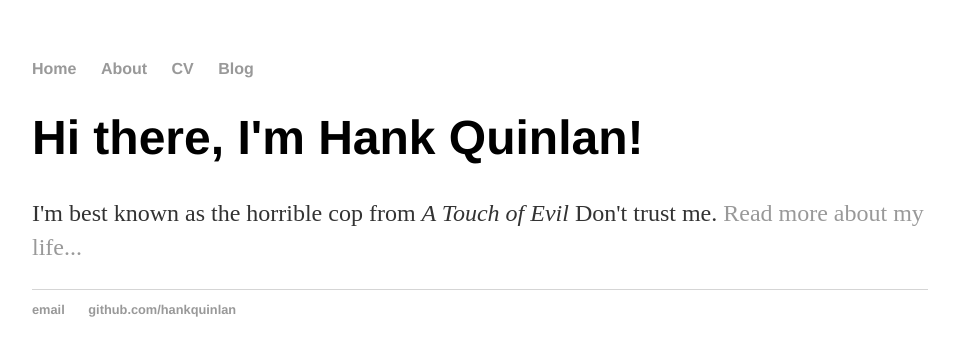
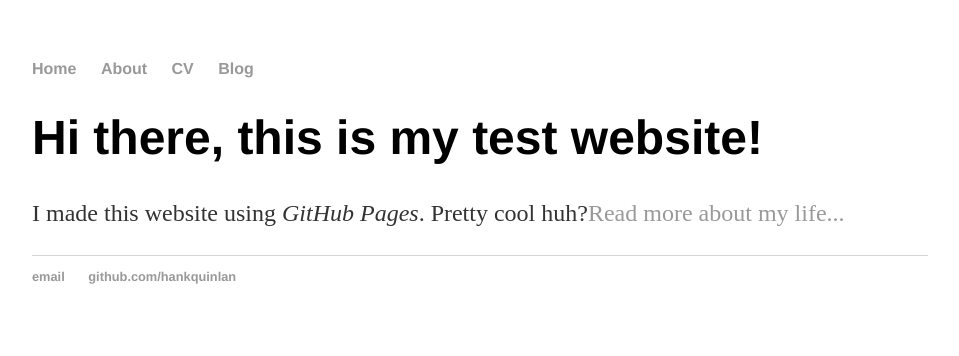
Before and after one commit to daltonr14/daltonr14.github.io, a Jekyll site: the page built from index.html, in a window 1280 px wide. Shown: the top 356 px of the page, without its empty margins (160-1119 px from the left). Built offline with Jekyll 4.4.1, drawn with Linux system fonts in a browser that asks for light colours.

Commit message:
Update index.html

```diff
--- a/index.html
+++ b/index.html
@@ -1,8 +1,8 @@
 ---
 layout: default
-title: Hank Quinlan, Horrible Cop
+title: The Joe Bloggs Blog
 ---
 <div class="blurb">
-	<h1>Hi there, I'm Hank Quinlan!</h1>
-	<p>I'm best known as the horrible cop from <em>A Touch of Evil</em> Don't trust me. <a href="/about">Read more about my life...</a></p>
+	<h1>Hi there, this is my test website!</h1>
+	<p>I made this website using <em>GitHub Pages</em>. Pretty cool huh?<a href="/about">Read more about my life...</a></p>
 </div><!-- /.blurb -->
```
